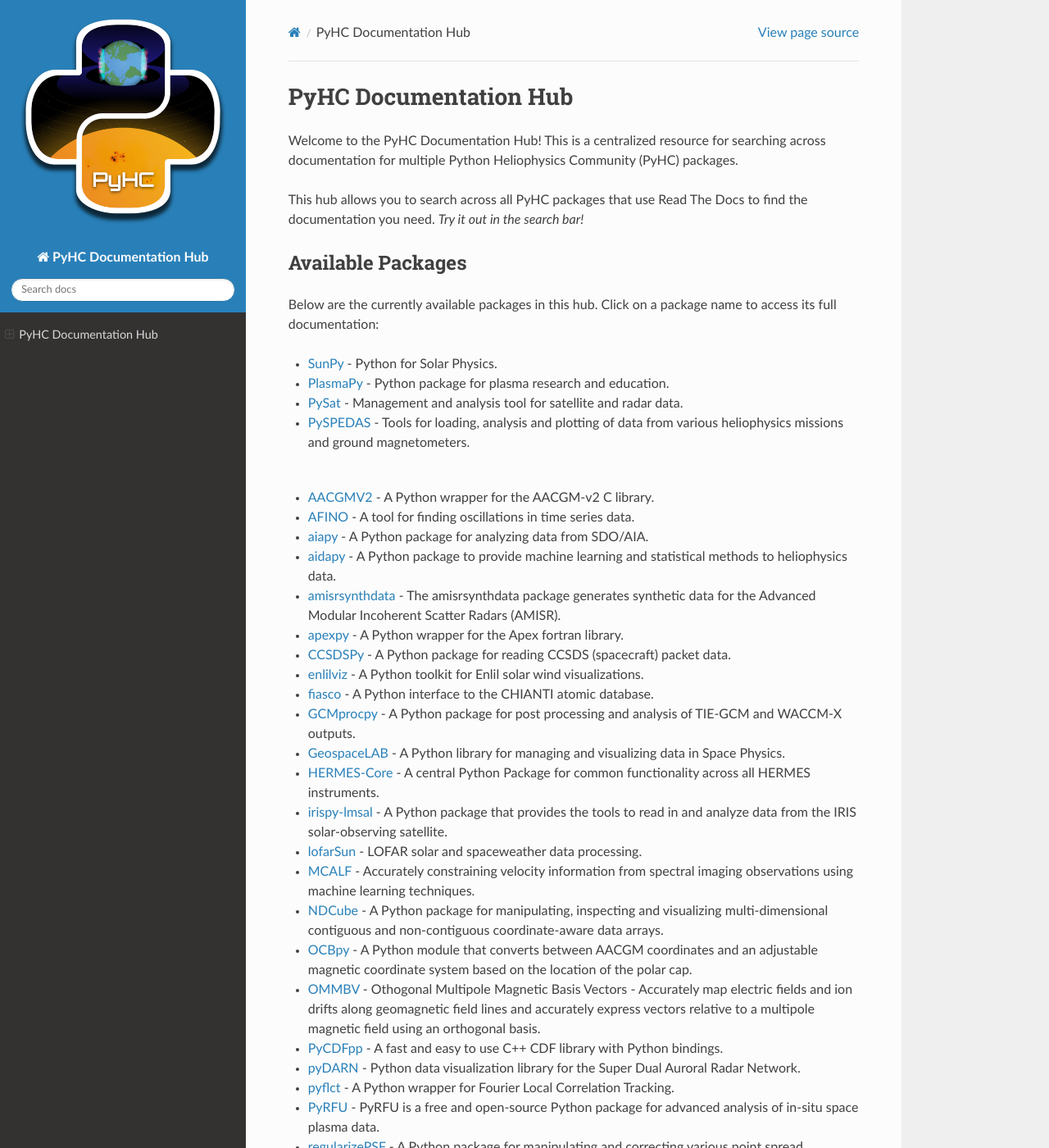
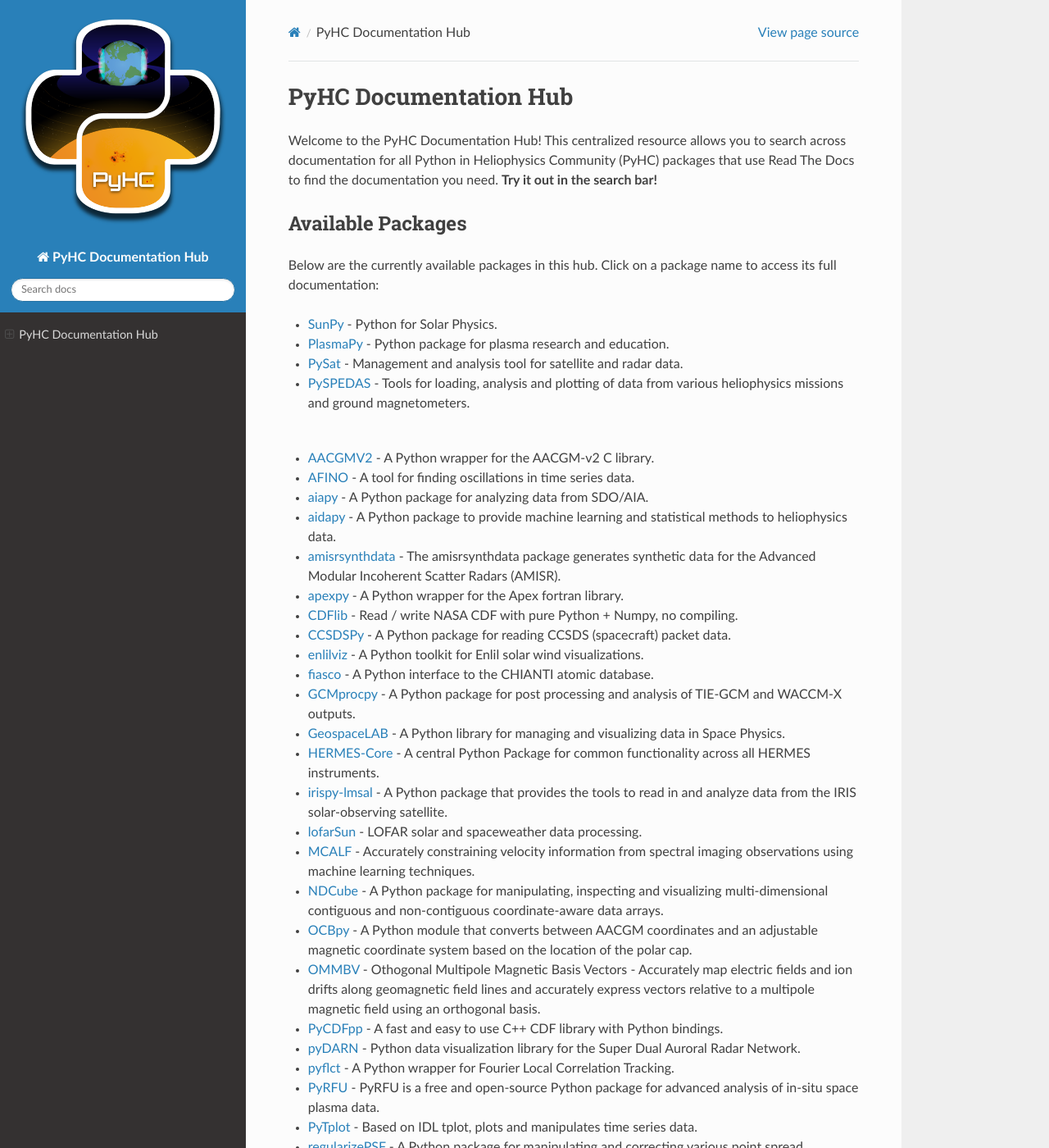
Before and after one commit to heliophysicsPy/pyhc-docs, a Sphinx documentation site: the page built from source/index.rst, in a window 1280 px wide and 1400 px high. Shown: the whole window at 82% size. Built offline with Sphinx 7.4.7 and the Read the Docs theme 3.1.0, drawn with Linux system fonts in a browser that asks for light colours; some of the changed text lies outside the part shown.

Commit message:
Add unavailable packages

```diff
--- a/source/conf.py
+++ b/source/conf.py
@@ -54,6 +54,7 @@
     'aidapy',
     'amisrsynthdata',
     'apexpy',
+    'cdflib',
     'ccsdspy',
     'enlilviz',
     'fiasco',
@@ -70,6 +71,7 @@
     'pydarn',
     'pyflct',
     'pyrfu',
+    'pytplot',
     'regularizepsf',
     'sami2py',
     'sammi',
--- a/source/index.rst
+++ b/source/index.rst
@@ -1,9 +1,7 @@
 PyHC Documentation Hub
 ======================
 
-Welcome to the PyHC Documentation Hub! This is a centralized resource for searching across documentation for multiple Python Heliophysics Community (PyHC) packages.
-
-This hub allows you to search across all PyHC packages that use Read The Docs to find the documentation you need. *Try it out in the search bar!*
+Welcome to the PyHC Documentation Hub! This centralized resource allows you to search across documentation for all Python in Heliophysics Community (PyHC) packages that use Read The Docs to find the documentation you need. **Try it out in the search bar!**
 
 Available Packages
 ------------------
@@ -25,6 +23,7 @@
 - `aidapy <https://aidapy.readthedocs.io>`_ - A Python package to provide machine learning and statistical methods to heliophysics data.
 - `amisrsynthdata <https://amisrsynthdata.readthedocs.io/en/latest/>`_ - The amisrsynthdata package generates synthetic data for the Advanced Modular Incoherent Scatter Radars (AMISR).
 - `apexpy <http://apexpy.readthedocs.io>`_ - A Python wrapper for the Apex fortran library.
+- `CDFlib <https://cdflib.readthedocs.io/en/latest>`_ - Read / write NASA CDF with pure Python + Numpy, no compiling.
 - `CCSDSPy <https://docs.ccsdspy.org/en/latest/#>`_ - A Python package for reading CCSDS (spacecraft) packet data.
 - `enlilviz <https://enlilviz.readthedocs.io/>`_ - A Python toolkit for Enlil solar wind visualizations.
 - `fiasco <http://fiasco.readthedocs.io>`_ - A Python interface to the CHIANTI atomic database.
@@ -41,6 +40,7 @@
 - `pyDARN <https://pydarn.readthedocs.io/en/main/>`_ - Python data visualization library for the Super Dual Auroral Radar Network.
 - `pyflct <https://pyflct.readthedocs.io>`_ - A Python wrapper for Fourier Local Correlation Tracking.
 - `PyRFU <https://pyrfu.readthedocs.io/en/latest/>`_ - PyRFU is a free and open-source Python package for advanced analysis of in-situ space plasma data.
+- `PyTplot <https://pytplot.readthedocs.io/en/latest/>`_ - Based on IDL tplot, plots and manipulates time series data.
 - `regularizePSF <https://regularizepsf.readthedocs.io/en/latest/>`_ - A Python package for manipulating and correcting various point spread functions.
 - `sami2py <https://sami2py.readthedocs.io>`_ - Run, read, and plot the SAMI2 ionospheric model.
 - `SAMMI <https://swxschema.readthedocs.io/en/latest/>`_ - Manage attributes for ISTP CDF files using YAML.
@@ -55,6 +55,13 @@
 - `viresclient <https://viresclient.readthedocs.io>`_ - Access to ESA Swarm mission products.
 - `XRTpy <https://xrtpy.readthedocs.io>`_ - A Python package for analyzing data from the X-Ray Telescope instrument onboard the Hinode spacecraft.
 
+Unavailable Packages
+--------------------
+
+Below are the PyHC packages that do not use Read The Docs and so are not currently included in the hub:
+
+- `HAPI Client <https://github.com/hapi-server/client-python/blob/master/README.md>`_, `Kamodo <https://nasa.github.io/Kamodo>`_, `SpacePy <https://spacepy.github.io>`_, `CloudCatalog <https://github.com/heliocloud-data/cloudcatalog/blob/main/docs/cloudcatalog-spec.md>`_, `dbprocessing <https://spacepy.github.io/dbprocessing>`_, `fisspy <https://github.com/SNU-sunday/fisspy/tree/master/docs>`_, `geodata <https://github.com/jswoboda/GeoDataPython/blob/master/README.rst>`_, `geopack <https://github.com/tsssss/geopack/blob/master/README.md>`_, `hissw <https://wtbarnes.github.io/hissw>`_, `PyAuroraX <https://docs.aurorax.space/code/pyaurorax_api_reference/pyaurorax/>`_, `pyglow <https://github.com/timduly4/pyglow/blob/master/README.md>`_, `PyGS <https://github.com/PyGSDR/PyGS/tree/main/documentation>`_, `pysatCDF <https://github.com/pysat/pysatCDF/blob/main/README.md>`_, `python-magnetosphere <https://github.com/dpq/python-magnetosphere/blob/master/README>`_, `SciQLop <https://github.com/SciQLop/SciQLop/blob/main/README.md>`_, `SkyWinder <https://github.com/PolarMesosphericClouds/SkyWinder/blob/main/README.md>`_, `solo-epd-loader <https://github.com/jgieseler/solo-epd-loader/blob/main/README.rst>`_, `TomograPy <https://github.com/nbarbey/TomograPy/blob/master/README.rst>`_, `unevaluated packages <https://heliopython.org/projects#unevaluated_packages>`_
+
 About PyHC
 ----------
 
```
